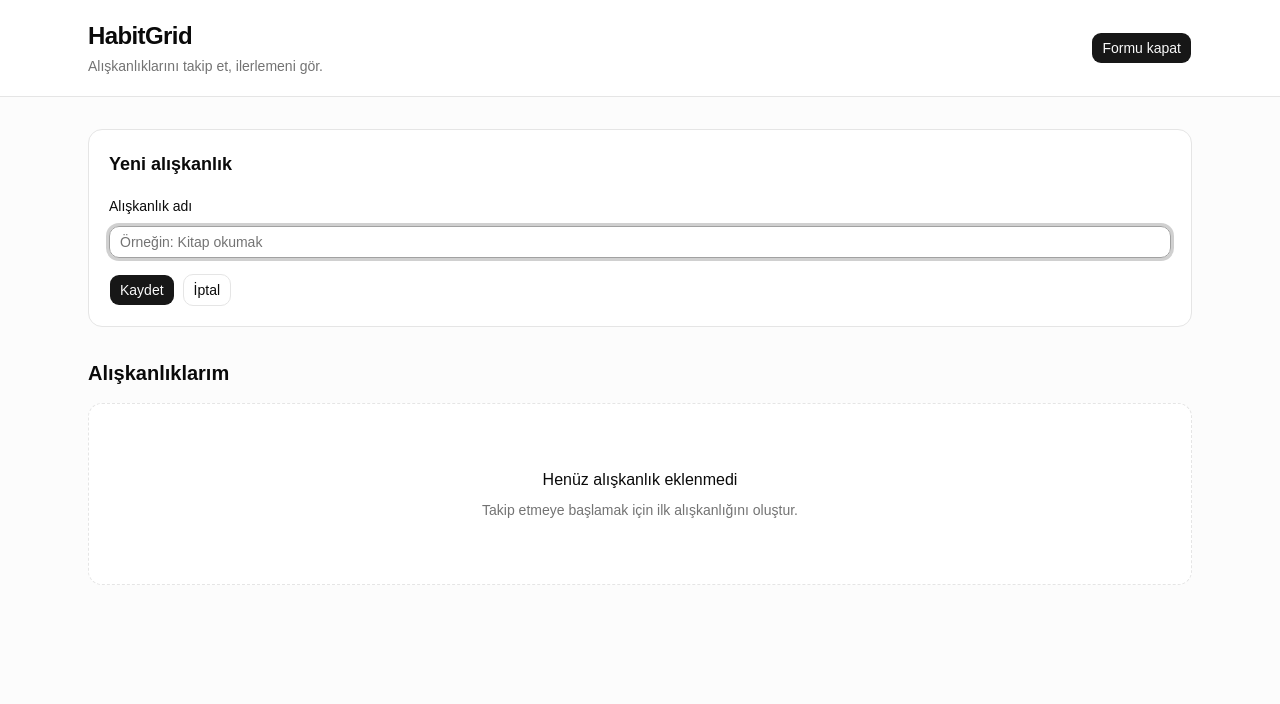
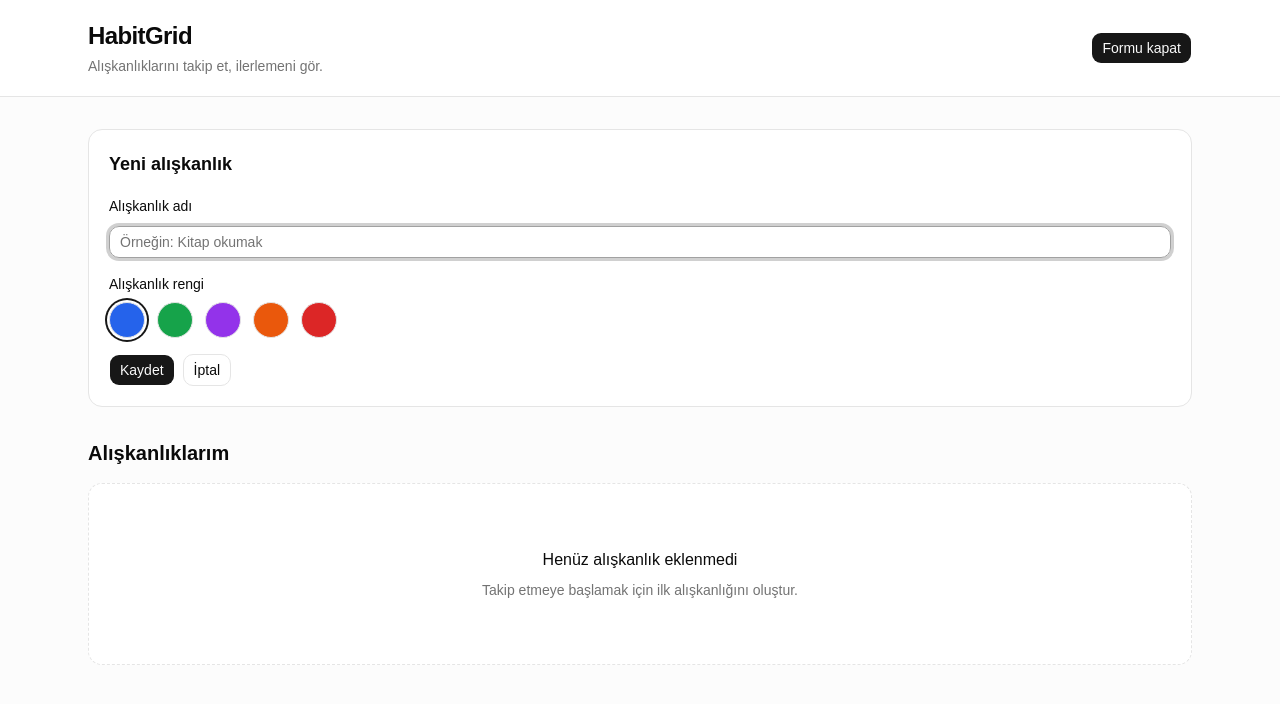
Before and after one commit to ibrbsmc/habit-grid, a React (Vite) app: page / in a window 1280 px wide. Both pictures are taken after a click on the button "Alışkanlık ekle". Shown: the top 704 px of the page. Built offline with nearby package versions, Linux system fonts and the light colour scheme.

Commit message:
feat: add habit color selection

```diff
--- a/src/App.jsx
+++ b/src/App.jsx
@@ -4,6 +4,14 @@ import { Button } from "@/components/ui/button";
 import { Input } from "@/components/ui/input";
 
 function App() {
+  const habitColors = [
+    { name: "Mavi", value: "#2563eb" },
+    { name: "Yeşil", value: "#16a34a" },
+    { name: "Mor", value: "#9333ea" },
+    { name: "Turuncu", value: "#ea580c" },
+    { name: "Kırmızı", value: "#dc2626" },
+  ];
+
   const [habits, setHabits] = useState(() => {
     const savedHabits = localStorage.getItem("habit-grid-habits");
     return savedHabits ? JSON.parse(savedHabits) : [];
@@ -12,6 +20,7 @@ function App() {
   const [isFormOpen, setIsFormOpen] = useState(false);
   const [error, setError] = useState("");
   const [editingHabitId, setEditingHabitId] = useState(null);
+  const [habitColor, setHabitColor] = useState("#2563eb");
 
   useEffect(() => {
     localStorage.setItem("habit-grid-habits", JSON.stringify(habits));
@@ -43,7 +52,7 @@ function App() {
       setHabits((currentHabits) =>
         currentHabits.map((habit) =>
           habit.id === editingHabitId
-            ? { ...habit, name: cleanedHabitName }
+            ? { ...habit, name: cleanedHabitName, color: habitColor }
             : habit,
         ),
       );
@@ -51,6 +60,7 @@ function App() {
       const newHabit = {
         id: crypto.randomUUID(),
         name: cleanedHabitName,
+        color: habitColor,
       };
 
       setHabits((currentHabits) => [...currentHabits, newHabit]);
@@ -64,6 +74,7 @@ function App() {
     setEditingHabitId(null);
     setError("");
     setIsFormOpen(false);
+    setHabitColor("#2563eb"); // habitColor yalnızca formda seçili olan geçici rengi tutar; kartın rengi ise habits dizisindeki habit.color değerinden gelir. Rengi sıfırlamasaydık yeni alışkanlık formu kırmızı seçili olarak açılırdı. Sıfırladığımız için yeni form varsayılan maviyle açılır.
   }
 
   function handleDelete(habitId) {
@@ -77,6 +88,7 @@ function App() {
     setEditingHabitId(habit.id);
     setHabitName(habit.name);
     setError("");
+    setHabitColor(habit.color ?? "#2563eb"); // Alışkanlığın rengi varsa onu kullanır.
     setIsFormOpen(true);
   }
 
@@ -140,6 +152,31 @@ function App() {
                 </p>
               )}
 
+              <fieldset className="mt-4">
+                <legend className="text-sm font-medium">
+                  Alışkanlık rengi
+                </legend>
+
+                <div className="mt-2 flex flex-wrap gap-3">
+                  {habitColors.map((color) => (
+                    <button
+                      key={color.value}
+                      type="button"
+                      className={`h-9 w-9 rounded-full border ${
+                        habitColor === color.value
+                          ? "ring-2 ring-primary ring-offset-2"
+                          : ""
+                      }`}
+                      style={{ backgroundColor: color.value }}
+                      onClick={() => setHabitColor(color.value)}
+                      aria-label={color.name}
+                      aria-pressed={habitColor === color.value}
+                      title={color.name}
+                    />
+                  ))}
+                </div>
+              </fieldset>
+
               <div className="mt-4 flex gap-2">
                 <Button type="submit">
                   {editingHabitId ? "Değişiklikleri kaydet" : "Kaydet"}
--- a/src/features/habits/components/HabitCard.jsx
+++ b/src/features/habits/components/HabitCard.jsx
@@ -16,8 +16,15 @@ function HabitCard({ habit, onDelete, onEdit }) {
     <article className="rounded-xl border bg-background p-5">
       <div className="flex items-start justify-between gap-4">
         <div>
-          <h3 className="font-semibold">{habit.name}</h3>
+          <div className="flex items-center gap-3">
+            <span
+              className="h-3 w-3 shrink-0 rounded-full"
+              style={{ backgroundColor: habit.color ?? "#2563eb" }}
+              aria-hidden="true"
+            />
 
+            <h3 className="font-semibold">{habit.name}</h3>
+          </div>
           <p className="mt-1 text-sm text-muted-foreground">
             Henüz tamamlanan gün bulunmuyor.
           </p>
```
